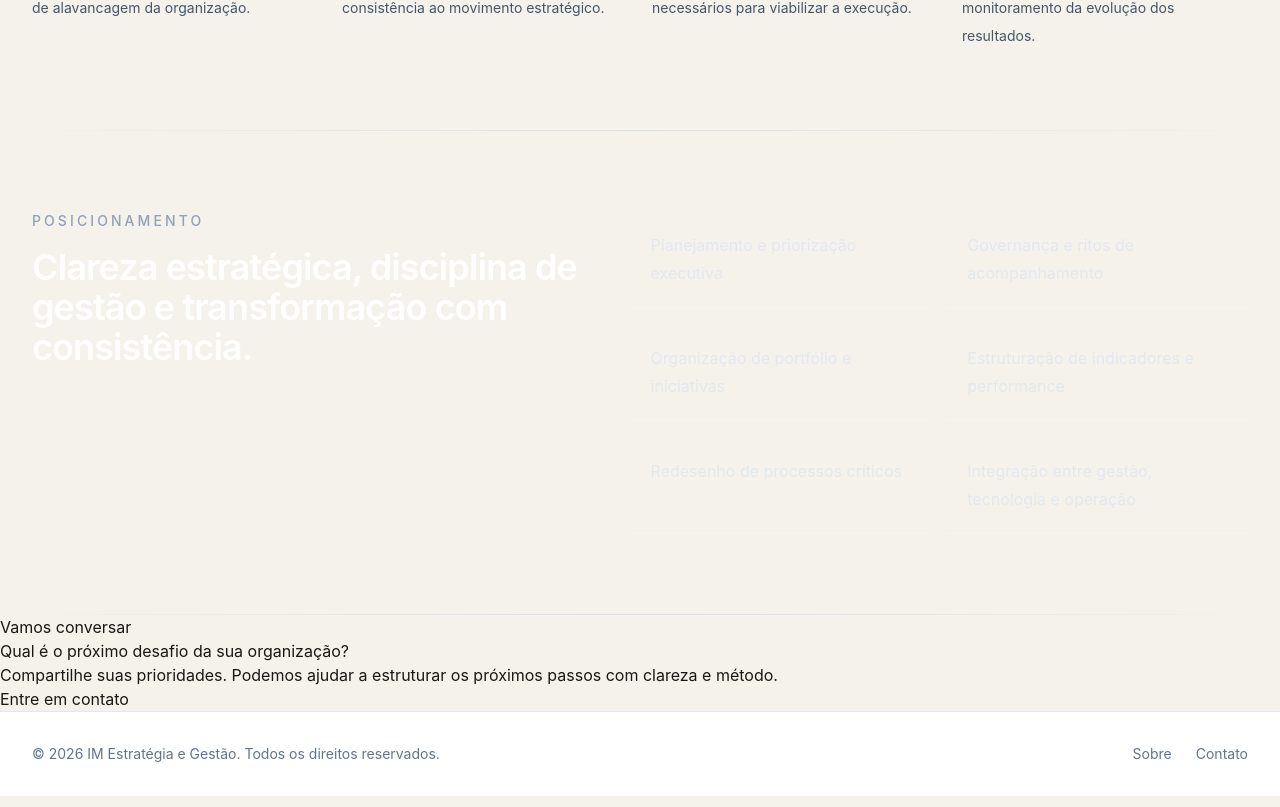
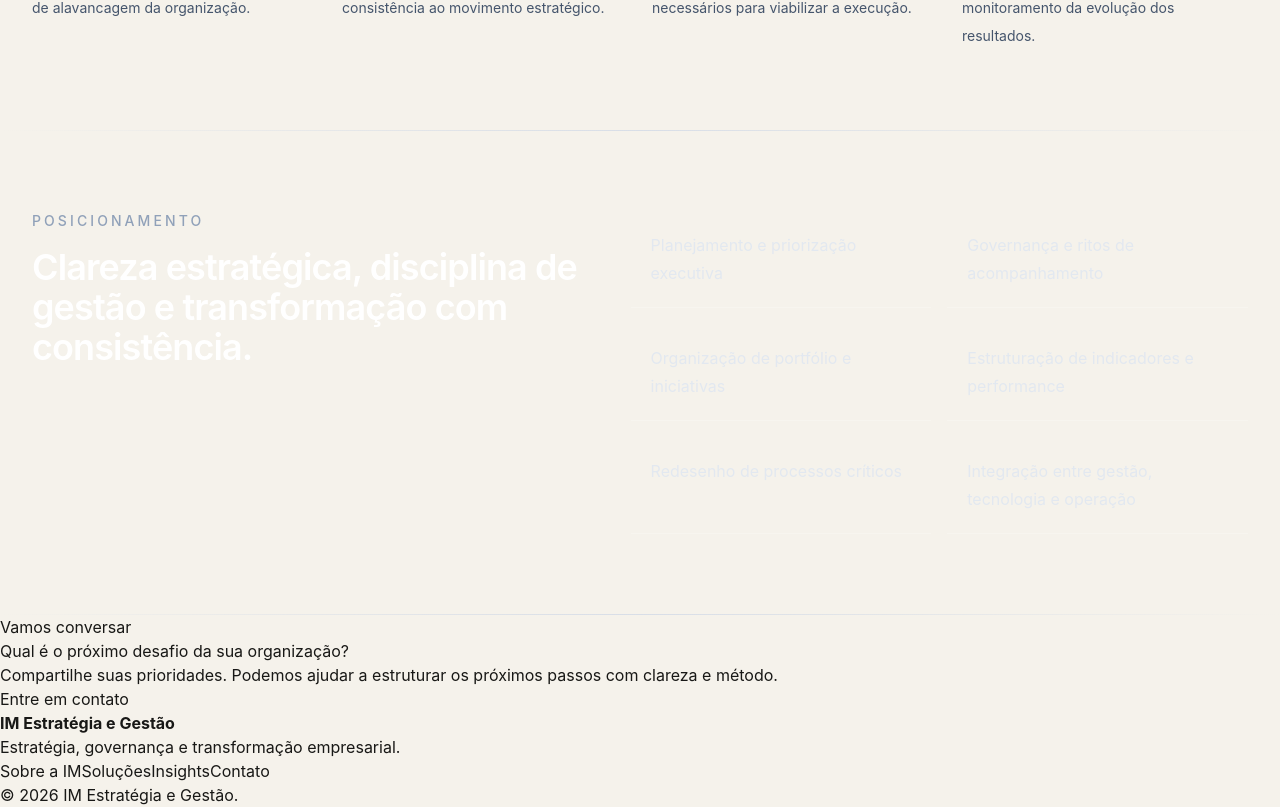
Before and after one commit to IMGestao/imgestao-site, a React (Vite) app: page / in a window 1280 px wide. Shown: the part 4324-5131 px from the top of the page. Built offline with nearby package versions, Linux system fonts and the light colour scheme; no server answers.

Commit message:
redesign: SiteFooter.jsx

```diff
--- a/src/shared/layout/SiteFooter.jsx
+++ b/src/shared/layout/SiteFooter.jsx
@@ -1,20 +1,4 @@
+import { Link } from "react-router-dom";
 export default function SiteFooter() {
-  return (
-    <footer className="border-t border-slate-200 bg-white">
-      <div className="mx-auto max-w-7xl px-6 py-8 lg:px-8">
-        <div className="flex flex-col items-center justify-between gap-4 text-sm text-slate-500 md:flex-row">
-          <div>© {new Date().getFullYear()} IM Estratégia e Gestão. Todos os direitos reservados.</div>
-
-          <div className="flex items-center gap-6">
-            <a href="/#sobre" className="transition hover:text-slate-900">
-              Sobre
-            </a>
-            <a href="/#contato" className="transition hover:text-slate-900">
-              Contato
-            </a>
-          </div>
-        </div>
-      </div>
-    </footer>
-  );
+  return <footer className="rd-footer"><div className="rd-shell rd-footer-inner"><div><strong>IM Estratégia e Gestão</strong><p>Estratégia, governança e transformação empresarial.</p></div><div className="rd-footer-links"><a href="/#sobre">Sobre a IM</a><a href="/#atuacao">Soluções</a><Link to="/insights">Insights</Link><a href="/#contato">Contato</a></div><p>© {new Date().getFullYear()} IM Estratégia e Gestão.</p></div></footer>;
 }
```
